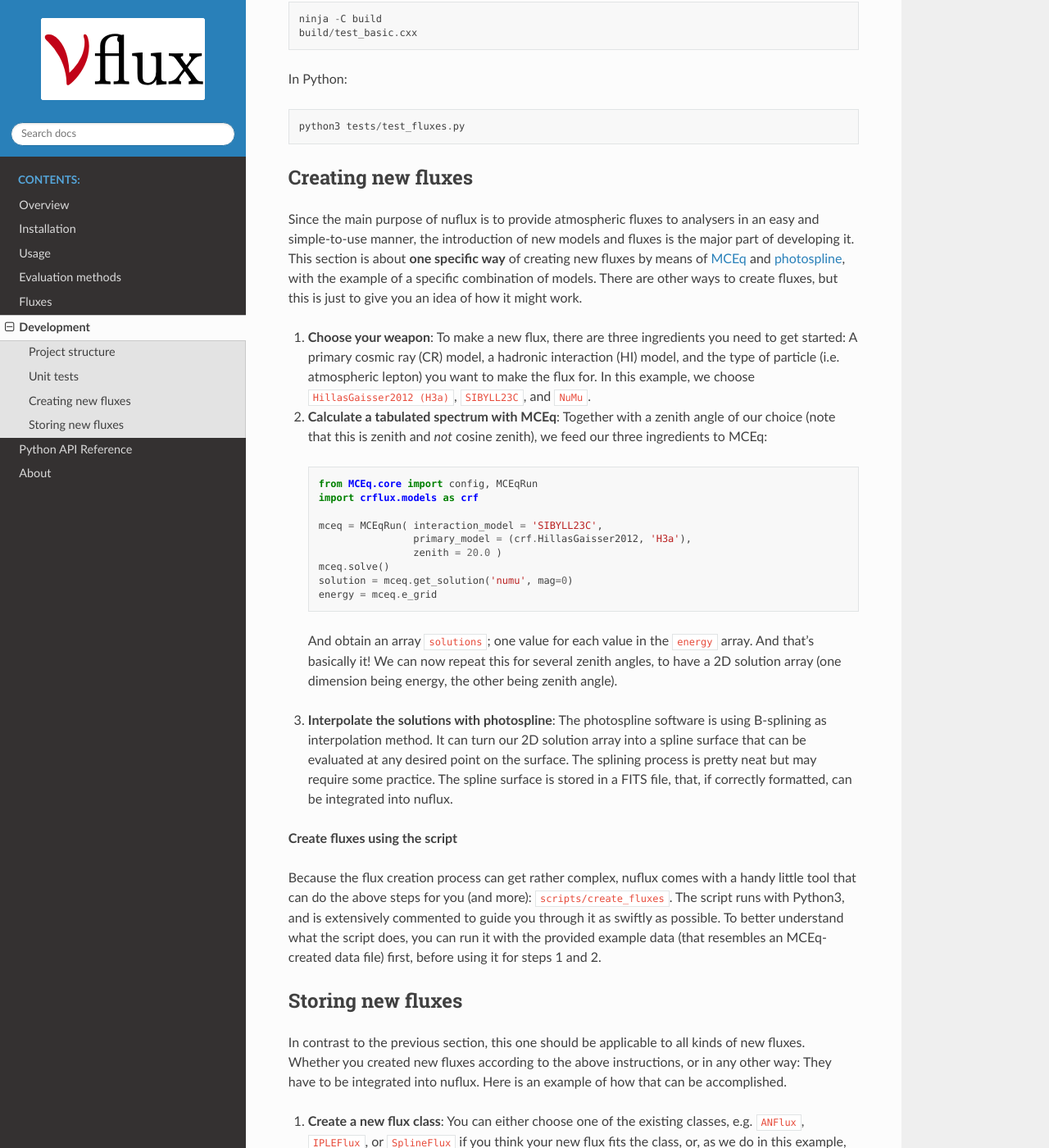
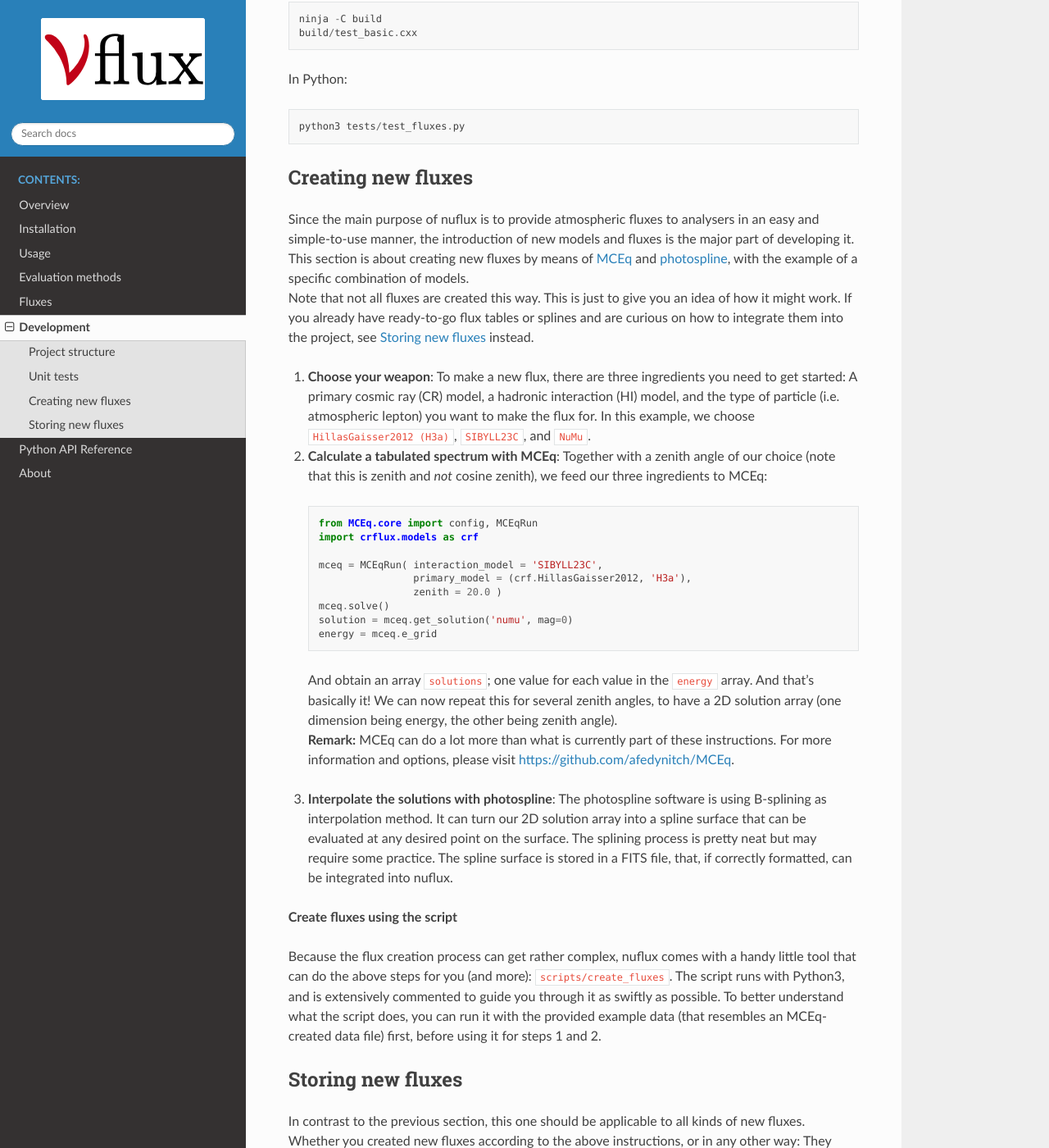
Before and after one commit to icecube/nuflux, a Sphinx documentation site: the page built from docs/development.rst, in a window 1280 px wide and 1400 px high, scrolled down 972 px. Shown: the whole window at 82% size. Built offline with Sphinx 7.4.7 and the Read the Docs theme 2.0.0, drawn with Linux system fonts in a browser that asks for light colours; some of the changed text lies outside the part shown.

Commit message:
update development section of docs, plus minor fixes

```diff
--- a/docs/about.rst
+++ b/docs/about.rst
@@ -14,9 +14,9 @@ The `IceCube Neutrino Observatory <https://icecube.wisc.edu/>`_ is a cubic-kilom
 Authors
 -------
 
-Nuflux is a written by the IceCube Collaboration. If you have access to **IceCubeOpenSource**, you can find the github project `here <https://github.com/IceCubeOpenSource/nuflux>`_.
+nuflux is a written by the IceCube Collaboration. If you have access to **IceCubeOpenSource**, you can find the github project `here <https://github.com/IceCubeOpenSource/nuflux>`_.
 
-Nuflux is currently maintained by:
+nuflux is currently maintained by:
 
 | Raffaela Busse (WWU Münster), rbusse@icecube.wisc.edu
 | Kevin Meagher (UW Madison), kmeagher@icecube.wisc.edu
--- a/docs/conf.py
+++ b/docs/conf.py
@@ -20,7 +20,7 @@
 # -- Project information -----------------------------------------------------
 
 project = u'nuflux'
-copyright = u'2019, The IceCube Collaboration'
+copyright = u'2020, The IceCube Collaboration'
 author = u'The IceCube Collaboration'
 
 # The short X.Y version
--- a/docs/development.rst
+++ b/docs/development.rst
@@ -8,18 +8,20 @@ If you are simply looking to use nuflux for your analysis, you can safely disreg
 If you want to get involved in nuflux, you need access to **IceCubeOpenSource** and the `nuflux repository on github <https://github.com/IceCubeOpenSource/nuflux>`_. Request access on slack or via email from the current development group, see the :ref:`About` section. Then install nuflux with Meson (see :ref:`Build from scratch <Build_from_scratch>`).
 
 
+.. _Project_structure:
+
 Project structure
 -----------------
-.. _Project_structure:
 
 The nuflux module is structured pretty intuitively. Anyway, here's a short description of the intrastructure:
 
 You find some basic files in the root of the working directory, like the README and main Meson build file. ``/build`` contains the Ninja build file and build logs as well as the binaries of compiled programs. ``/docs`` holds the documentation sources (view the README file to find out how to build the docs for yourself). All flux data is located in ``/nuflux/data``, where each flux class has its own folder. ``/scripts`` holds some example programs, and ``/tests`` is the location of the unit test scripts (see section :ref:`Unit tests <Unit_tests>`). All sources, headers, classes and libraries are stored in ``/src``.
 
 
+.. _Unit_tests:
+
 Unit tests
 ----------
-.. _Unit_tests:
 
 When working on nuflux, please make sure that your modifications do not alter the module in an unexpected way, by executing the unit test scripts in ``/tests`` before committing any changes. This is to ensure nuflux' integrity and reproducability, and that the fluxes are backwards-compatible with older analyses. The scripts contain a simple static list of models and corresponding values for a certain range of energy and zenith angle that are compared against the calculated values for the same parameters. If the calculated value for a specific unit differs from the one in the list, the test for that unit will fail and should be investigated.
 
@@ -35,14 +37,15 @@ In Python::
     python3 tests/test_fluxes.py
 
 
+.. _Creating_new_fluxes:
+
 Creating new fluxes
 -------------------
-.. _Creating_new_fluxes:
 
-Since the main purpose of nuflux is to provide atmospheric fluxes to analysers in an easy and simple-to-use manner, the introduction of new models and fluxes is the major part of developing it. This section is about **one specific way** of creating new fluxes by means of `MCEq <https://github.com/afedynitch/MCEq>`_ and `photospline <https://github.com/IceCubeOpenSource/photospline>`_, with the example of a specific combination of models. There are other ways to create fluxes, but this is just to give you an idea of how it might work.
+| Since the main purpose of nuflux is to provide atmospheric fluxes to analysers in an easy and simple-to-use manner, the introduction of new models and fluxes is the major part of developing it. This section is about creating new fluxes by means of `MCEq <https://github.com/afedynitch/MCEq>`_ and `photospline <https://github.com/IceCubeOpenSource/photospline>`_, with the example of a specific combination of models.
+| Note that not all fluxes are created this way. This is just to give you an idea of how it might work. If you already have ready-to-go flux tables or splines and are curious on how to integrate them into the project, see :ref:`Storing new fluxes<Storing_new_fluxes>` instead.
 
 1) **Choose your weapon**: To make a new flux, there are three ingredients you need to get started: A primary cosmic ray (CR) model, a hadronic interaction (HI) model, and the type of particle (i.e. atmospheric lepton) you want to make the flux for. In this example, we choose ``HillasGaisser2012 (H3a)``, ``SIBYLL23C``, and ``NuMu``.
-
 
 2) **Calculate a tabulated spectrum with MCEq**: Together with a zenith angle of our choice (note that this is zenith and *not* cosine zenith), we feed our three ingredients to MCEq:
 
@@ -58,18 +61,21 @@ Since the main purpose of nuflux is to provide atmospheric fluxes to analysers i
     solution = mceq.get_solution('numu', mag=0)
     energy = mceq.e_grid
 
-  And obtain an array ``solutions``; one value for each value in the ``energy`` array. And that's basically it! We can now repeat this for several zenith angles, to have a 2D solution array (one dimension being energy, the other being zenith angle).
+  | And obtain an array ``solutions``; one value for each value in the ``energy`` array. And that's basically it! We can now repeat this for several zenith angles, to have a 2D solution array (one dimension being energy, the other being zenith angle).
+  | **Remark:** MCEq can do a lot more than what is currently part of these instructions. For more information and options, please visit `https://github.com/afedynitch/MCEq <https://github.com/afedynitch/MCEq>`_.
 
 3) **Interpolate the solutions with photospline**: The photospline software is using B-splining as interpolation method. It can turn our 2D solution array into a spline surface that can be evaluated at any desired point on the surface. The splining process is pretty neat but may require some practice. The spline surface is stored in a FITS file, that, if correctly formatted, can be integrated into nuflux.
+
 
 **Create fluxes using the script**
 
 Because the flux creation process can get rather complex, nuflux comes with a handy little tool that can do the above steps for you (and more): ``scripts/create_fluxes``. The script runs with Python3, and is extensively commented to guide you through it as swiftly as possible. To better understand what the script does, you can run it with the provided example data (that resembles an MCEq-created data file) first, before using it for steps 1 and 2.
 
 
+.. _Storing_new_fluxes:
+
 Storing new fluxes
 ------------------
-.. _Storing_new_fluxes:
 
 In contrast to the previous section, this one should be applicable to all kinds of new fluxes. Whether you created new fluxes according to the above instructions, or in any other way: They have to be integrated into nuflux. Here is an example of how that can be accomplished.
 
--- a/docs/evaluation.rst
+++ b/docs/evaluation.rst
@@ -3,7 +3,7 @@
 Evaluation methods
 ##################
 
-Nuflux contains several different methods for evaluating flux tables. Over the years, as better methods were deveopled, the older methods were kept to maintain reproducability with older analyses. This page contains a description of each evaluation method which is available.
+nuflux contains several different methods for evaluating flux tables. Over the years, as better methods were deveopled, the older methods were kept to maintain reproducability with older analyses. This page contains a description of each evaluation method which is available.
 
 New evaluation methods
 =========================
--- a/docs/index.rst
+++ b/docs/index.rst
@@ -1,10 +1,10 @@
 nuflux
 ======
 
-| **Release** 2.0.0
-| **Date** 06 July 2020
+| **Release:**   2.0.0
+| **Date:**      07 July 2020
 
-Nuflux is a library for evaluating atmospheric neutrino flux models.
+nuflux is a library for evaluating atmospheric neutrino flux models.
 
 .. toctree::
    :maxdepth: 1
--- a/docs/overview.rst
+++ b/docs/overview.rst
@@ -3,9 +3,9 @@
 Overview
 ========
 
-Nuflux is a library for evaluating various atmospheric neutrino flux models. Its main purpose is to hold these fluxes, based on different combinations of models, and make them easily available to analysers.
+nuflux is a library for evaluating various atmospheric neutrino flux models. Its main purpose is to hold these fluxes, based on different combinations of models, and make them easily available to analysers.
 
-Models for atmospheric neutrinos are often released as tables binned in neutrino energy :math:`E_\nu` and zenith angle :math:`\theta_\nu`. Nuflux contains various interpolation routines for these models so that neutrino fluxes can be represented as a smooth function of energy and zenith.
+Models for atmospheric neutrinos are often released as tables binned in neutrino energy :math:`E_\nu` and zenith angle :math:`\theta_\nu`. nuflux contains various interpolation routines for these models so that neutrino fluxes can be represented as a smooth function of energy and zenith.
 
 All models define the flux, :math:`\Phi_\nu(E_\nu,\theta_\nu)`, as a differential flux, per unit energy, area, solid angle and time:
 
```
